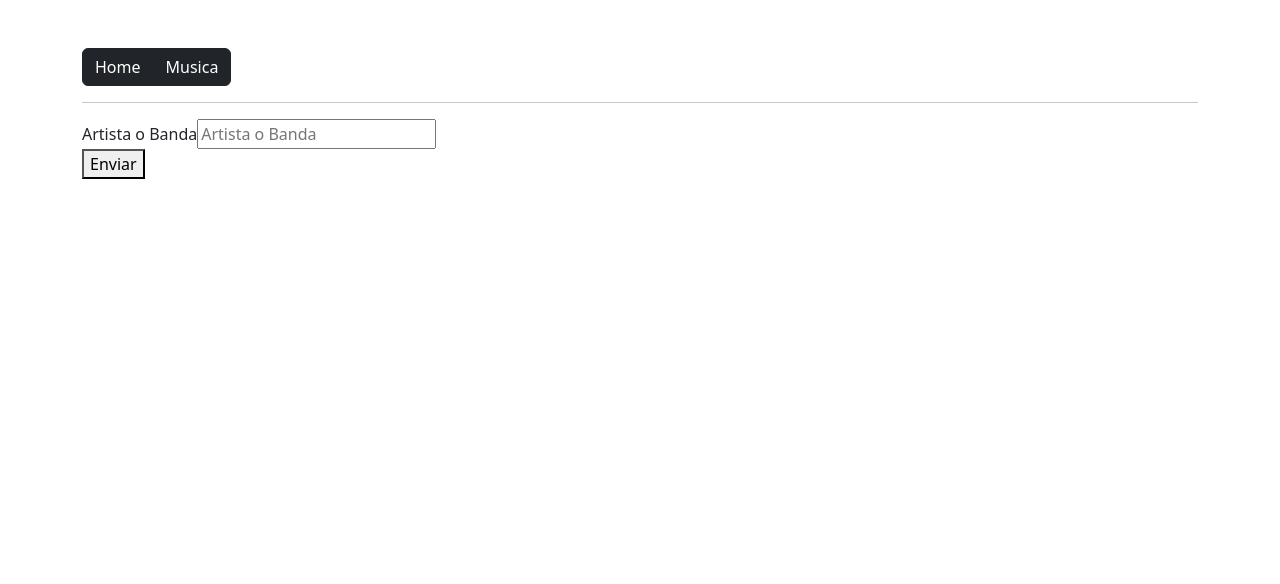
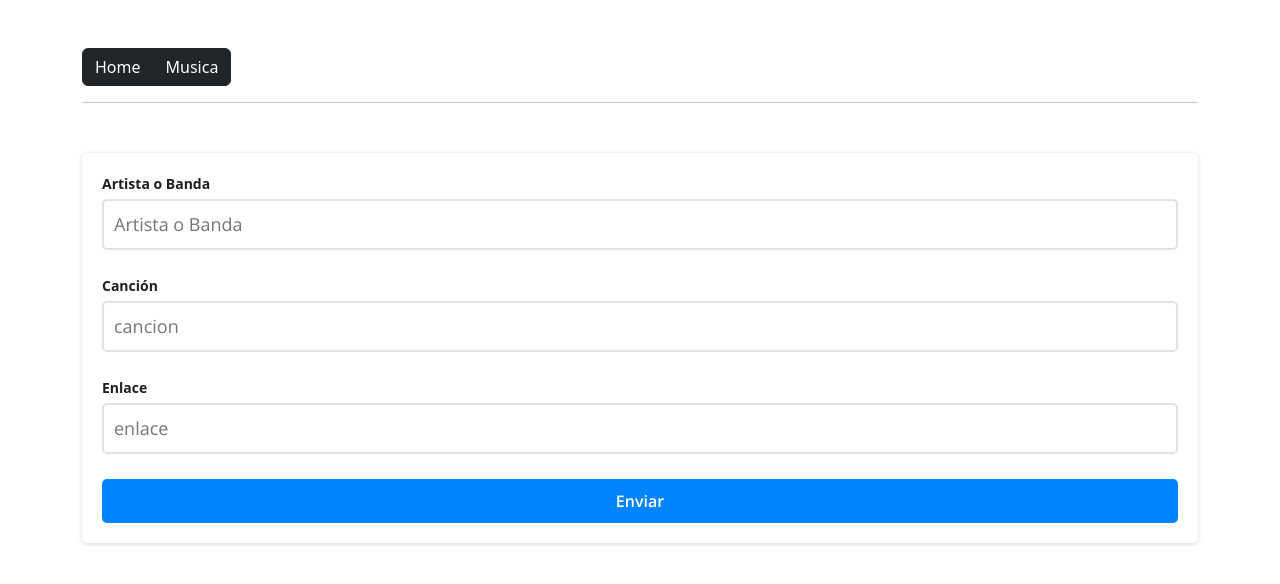
Before and after one commit to DiegoMD4/testFront, a React (Create React App) app: page /Formulario in a window 1280 px wide. Shown: the top 584 px of the page. Built offline with nearby package versions, Linux system fonts and the light colour scheme; no server answers.

Commit message:
Add delete function
La función de eliminar por id ya está habilitada, load elementos ahora está afuera del useEffect

```diff
--- a/src/API/index.js
+++ b/src/API/index.js
@@ -14,16 +14,30 @@ export async function getElements() {
     console.log(error);
   }
 }
-export async function postElements() {
+export async function postElements(values) {
   try {
     const response = await axios({
       url: `${baseUrl}/Musica`,
-      method: 'POST'
-    })
+      method: 'POST',
+      headers: { 'Content-Type': 'application/json' },
+      data: JSON.stringify(values) // Utiliza 'data' en lugar de 'body'
+    });
 
-    return response
-
+    return response;
   } catch (error) {
     console.log(error);
   }
 }
+
+export async function deleteElement(id) {
+  try {
+    const response = await axios({
+      url: `${baseUrl}/Musica/${id}`, // Agrega el ID del elemento al final de la URL
+      method: 'DELETE'
+    });
+
+    return response;
+  } catch (error) {
+    console.log(error);
+  }
+}
--- a/src/App.css
+++ b/src/App.css
@@ -1,7 +1,101 @@
-.col{
+/* .col{
     border: 1px solid black;
 }
 
 .container{
     margin-top: 70px;
+} */
+
+@import url('https://fonts.googleapis.com/css2?family=Open+Sans:wght@400;600&display=swap');
+
+* {
+	padding: 0px;
+	margin: 0;
+	box-sizing: border-box;
 }
+
+body {
+	background: #E8E8E8;
+	font-family: 'Open Sans', sans-serif;
+}
+
+.contenedor {
+	min-height: 100vh;
+	display: flex;
+	align-items: flex-start;
+	justify-content: center;
+}
+
+.formulario {
+	min-width: 600px;
+	margin-top: 50px;
+	background: #fff;
+	border-radius: 5px;
+	padding: 20px;
+	box-shadow: rgba(0, 0, 0, 0.16) 0px 1px 4px;
+}
+
+.formulario > div {
+	margin-bottom: 20px;
+}
+
+.formulario label {
+	display: block;
+	font-weight: 600;
+	font-size: 14px;
+	margin-bottom: 5px;
+	color: #1f1f1f;
+}
+
+.formulario input,
+.formulario textarea {
+	font-family: 'Open Sans', sans-serif;
+	width: 100%;
+	border-radius: 5px;
+	border: 2px solid #e2e2e2;
+	font-size: 18px;
+	padding: 10px;
+	margin-bottom: 5px;
+	color: #1f1f1f;
+}
+
+.formulario input:focus {
+	outline: none;
+	border: 2px solid #0085FF;
+}
+
+.formulario .error {
+	color: #e92b2d;
+	font-weight: 600;
+	font-size: 12px;
+}
+
+.formulario button[type="submit"] {
+	display: block;
+	background: #0085FF;
+	font-weight: 600;
+	font-family: 'Open Sans', sans-serif;
+	border: none;
+	cursor: pointer;
+	width: 100%;
+	padding: 10px;
+	border-radius: 5px;
+	color: #fff;
+	font-size: 16px;
+	transition: .3s ease all;
+}
+
+.formulario button[type="submit"]:hover {
+	background: #0051ff;
+}
+
+.formulario .exito {
+	text-align: center;
+	font-size: 14px;
+	padding-top: 20px;
+	color: #02a802;
+}
+
+.formulario input[type="radio"] {
+	width: auto;
+}
--- a/src/App.jsx
+++ b/src/App.jsx
@@ -1,6 +1,6 @@
 import './App.css';
-import Musica from './pages/musica';
-import  Home  from './pages/home';
+import Musica from './pages/Musica';
+import  Home  from './pages/Home';
 import {Link, Routes, Route} from 'react-router-dom';
 import Formulario from './components/Formulario';
 
--- a/src/components/Formulario.jsx
+++ b/src/components/Formulario.jsx
@@ -1,5 +1,6 @@
 import React, {useState} from 'react'
 import {Formik, Field, Form, ErrorMessage} from 'formik'
+import { postElements } from '../API'
 
 function Formulario() {
 const [formularioEnviardo, setFormulario] = useState(false)
@@ -8,35 +9,71 @@ const [formularioEnviardo, setFormulario] = useState(false)
     <>
       <Formik
       initialValues={{
-        Artista_Banda: ''
+        artistaBanda: '',
+        cancion: '',
+        enlace: ''
       }}
       validate={(info)=>{
         let err = {}
-        if(!info.Artista_Banda){
-          err.Artista_Banda = 'Agregue una banda'
-        }else if(!/^[a-zA-ZÀ-ÿ\s]{1,40}$/.test(info.Artista_Banda)){
-          err.Artista_Banda = "Solo puede contener letras y espacios"
+        if(!info.artistaBanda){
+          err.artistaBanda = 'Agregue una banda'
+        }else if(!/^[a-zA-ZÀ-ÿ\s]{1,40}$/.test(info.artistaBanda)){
+          err.artistaBanda = "Solo puede contener letras y espacios"
+
+        }
+        if(!info.cancion){
+          err.cancion = 'Agregue una cancion'
+        }else if(!/^[a-zA-ZÀ-ÿ\s]{1,40}$/.test(info.cancion)){
+          err.cancion = "Solo puede contener letras y espacios"
+
+        }
+        if(!info.enlace){
+          err.enlace = 'Agregue un enlace'
+        }else if(/^(https?:\/\/)?(www\.)?youtube\.com\/(watch\?v=|embed\/|v\/|.+\?v=)?([a-zA-Z0-9_-]{11})$/
+        .test(info.enlace)){
+          err.enlace = "No es una url válida"
 
         }
         return err
       }}
-        onSubmit={(info, {resetForm})=>{
+        onSubmit={(info, {resetForm}, )=>{
           resetForm();
           setFormulario(true);
           setTimeout(()=> setFormulario(false), 4000)
+          postElements(info)
         }}
       >
-        {( {errors} ) =>(
-            <Form>
+        {({errors}) =>(
+            <Form className='formulario'>
                 <div>
-                  <label htmlFor="Artista_Banda">Artista o Banda</label>
+                  <label htmlFor="artistaBanda">Artista o Banda</label>
                   <Field
                     type="text"
-                    id='Artista_Banda'
-                    name='Artista_Banda'
+                    id='artistaBanda'
+                    name='artistaBanda'
                     placeholder='Artista o Banda'
                   />
-                  <ErrorMessage name='Artista_Banda' component={()=> <div>{errors.Artista_Banda}</div>}/>
+                  <ErrorMessage name='artistaBanda' component={()=> <div>{errors.artistaBanda}</div>}/>
+                </div>
+                <div>
+                  <label htmlFor="cancion">Canción</label>
+                  <Field
+                    type="text"
+                    id='cancion'
+                    name='cancion'
+                    placeholder='cancion'
+                  />
+                  <ErrorMessage name='cancion' component={()=> <div>{errors.cancion}</div>}/>
+                </div>
+                <div>
+                  <label htmlFor="enlace">Enlace</label>
+                  <Field
+                    type="text"
+                    id='enlace'
+                    name='enlace'
+                    placeholder='enlace'
+                  />
+                  <ErrorMessage name='enlace' component={()=> <div>{errors.enlace}</div>}/>
                 </div>
               <button type="submit">Enviar</button>
               {formularioEnviardo && <p>Formulario enviado a la API</p>}
--- a/src/components/card.jsx
+++ b/src/components/card.jsx
@@ -1,19 +1,38 @@
 import React, { useEffect, useState } from 'react';
-import { getElements } from '../API/index.js';
+import { getElements, deleteElement } from '../API/index.js';
 
 export const Card = () => {
   const [bandas, setBanda] = useState([]);
 
   useEffect(() => {
-    async function loadElements() {
+    loadElements();
+  }, []);
+
+  const loadElements = async () => {
+    try {
       const response = await getElements();
 
       if (response.status === 200) {
         setBanda(response.data);
       }
+    } catch (error) {
+      console.error('Error al cargar los elementos:', error);
     }
-    loadElements();
-  }, []);
+  };
+
+  const handleDelete = async (id) => {
+    const confirmDelete = window.confirm('¿Estás seguro de que deseas eliminar este elemento?');
+
+    if (confirmDelete) {
+      try {
+        await deleteElement(id);
+        await loadElements();
+      } catch (error) {
+        console.error('Error al eliminar el elemento:', error);
+      }
+    }
+  };
+
 
   return (
     <div>
@@ -23,11 +42,15 @@ export const Card = () => {
           <div className='col' key={index}>
             <div className='card'>
               <div className='card-header'>
-            <h5>{banda.Artista_Banda}</h5>
+                  <h5>{banda.artistaBanda}</h5>
               </div>
               <div className='card-body'>
-            <p>{banda.Cancion}</p>
-             {banda.Enlace}
+                  <p>{banda.cancion}</p>
+                  <p>id: {banda.id}</p>
+                  {banda.enlace}
+              </div>
+              <div className='card-footer'>
+                    <button  className='btn btn-danger' onClick={() => handleDelete(banda.id)}>Eliminar</button>
               </div>
             </div>
         </div>
--- a/src/index.css
+++ /dev/null
@@ -1,13 +0,0 @@
-body {
-  margin: 0;
-  font-family: -apple-system, BlinkMacSystemFont, 'Segoe UI', 'Roboto', 'Oxygen',
-    'Ubuntu', 'Cantarell', 'Fira Sans', 'Droid Sans', 'Helvetica Neue',
-    sans-serif;
-  -webkit-font-smoothing: antialiased;
-  -moz-osx-font-smoothing: grayscale;
-}
-
-code {
-  font-family: source-code-pro, Menlo, Monaco, Consolas, 'Courier New',
-    monospace;
-}
--- a/src/index.js
+++ b/src/index.js
@@ -1,6 +1,6 @@
 import React from 'react';
 import ReactDOM from 'react-dom/client';
-import './index.css';
+/* import './index.css'; */
 import App from './App';
 import { BrowserRouter } from 'react-router-dom';
 import 'bootstrap/dist/css/bootstrap.min.css';
--- a/src/pages/musica.jsx
+++ b/src/pages/musica.jsx
@@ -1,5 +1,5 @@
 import React from 'react';
-import { Card } from '../components/card';
+import { Card } from '../components/Card';
 import { Link } from 'react-router-dom';
 
 function Musica() {
```
Also changed, not shown: src/components/CrearForm.jsx (deleted, +0 -65 lines). Lines whose indentation alone changed are shown as unchanged.
